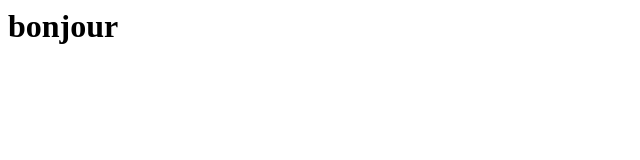
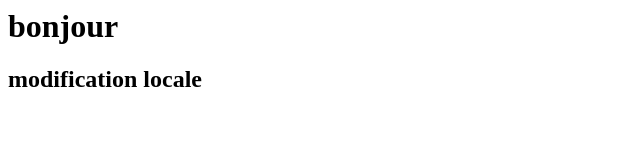
Before and after one commit to FatimaEzZahraa-hub/test3, a plain HTML site: page index.html in a window 1280 px wide. Shown: the whole page, without its empty margins (0-640 px from the left). Drawn offline with Linux system fonts and the light colour scheme.

Commit message:
ajouter une ligne

```diff
--- a/index.html
+++ b/index.html
@@ -1 +1,2 @@
 <h1>bonjour </h1>
+<h2>modification locale</h2>
```
